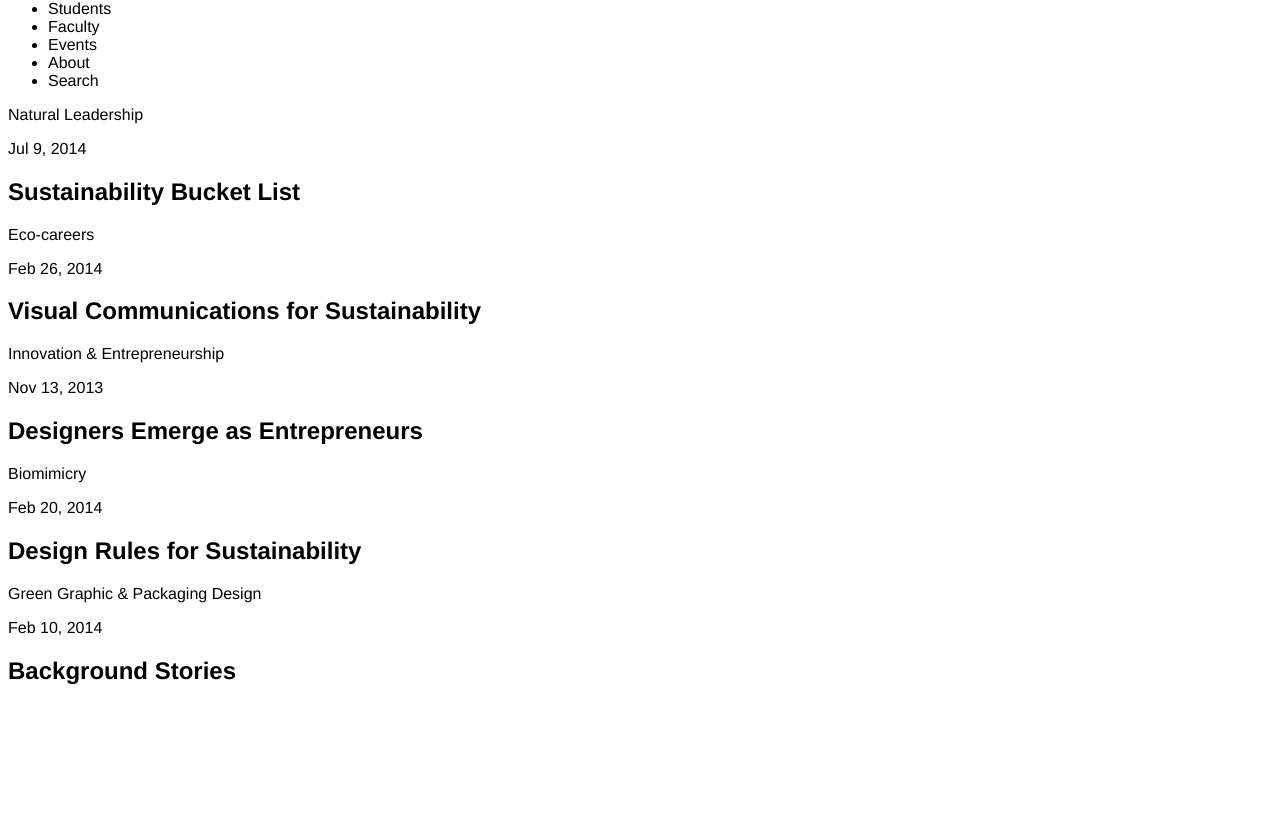
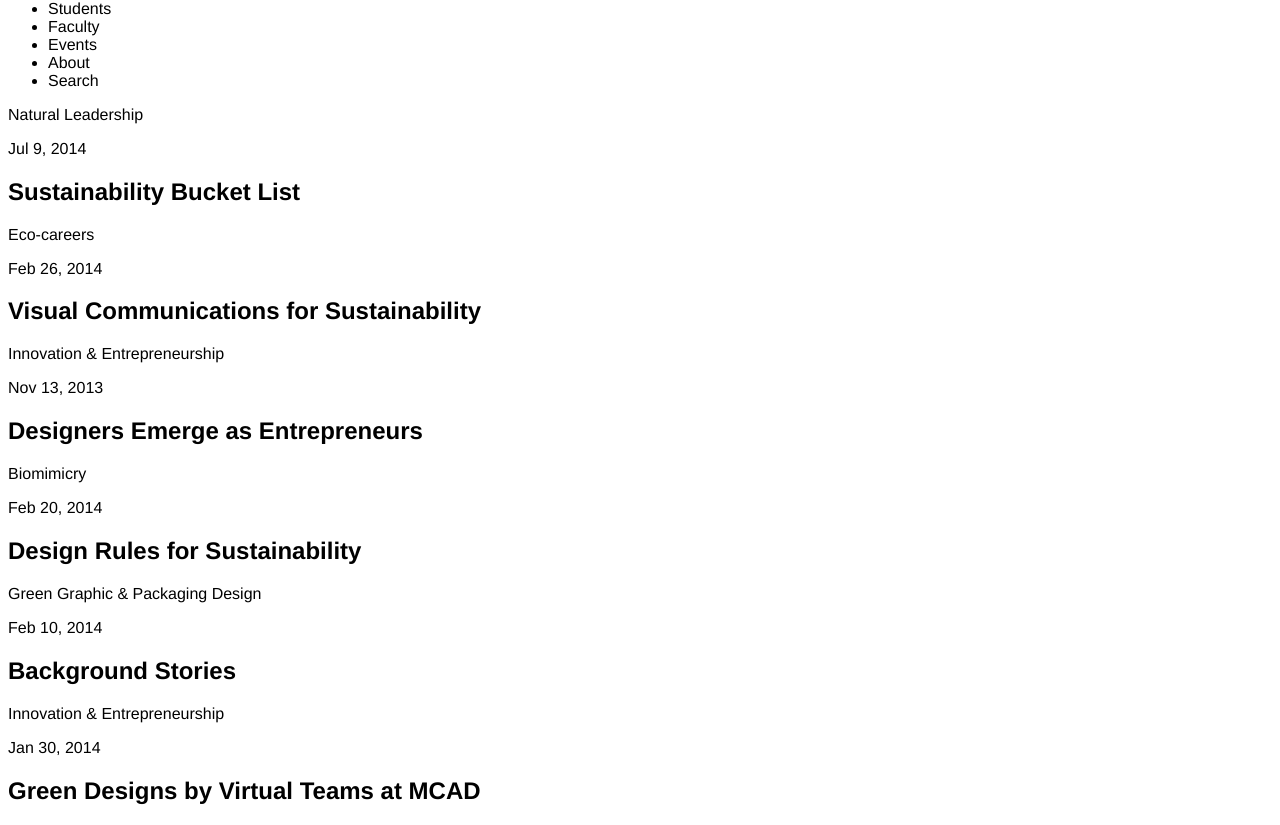
Before and after one commit to rjgoetz/mcad-sdblog, a website: page app/index.html in a window 1280 px wide. Shown: the part 184-1009 px from the top of the page. Before the commit the page ends 889 px from the top, so only its background shows below. Drawn offline with nearby package versions, Linux system fonts and the light colour scheme; files that its build step writes are made by us from their sources.

Commit message:
add article 6

```diff
--- a/app/index.html
+++ b/app/index.html
@@ -76,6 +76,12 @@
         <h1>Background Stories</h1>
       </article>
 
+      <article>
+        <p>Innovation &amp; Entrepreneurship</p>
+        <time datetime="2014-01-30">Jan 30, 2014</time>
+        <h1>Green Designs by Virtual Teams at MCAD</h1>
+      </article>
+
     </main>
 
     <!-- Google Analytics: change UA-XXXXX-X to be your site's ID. -->
```
